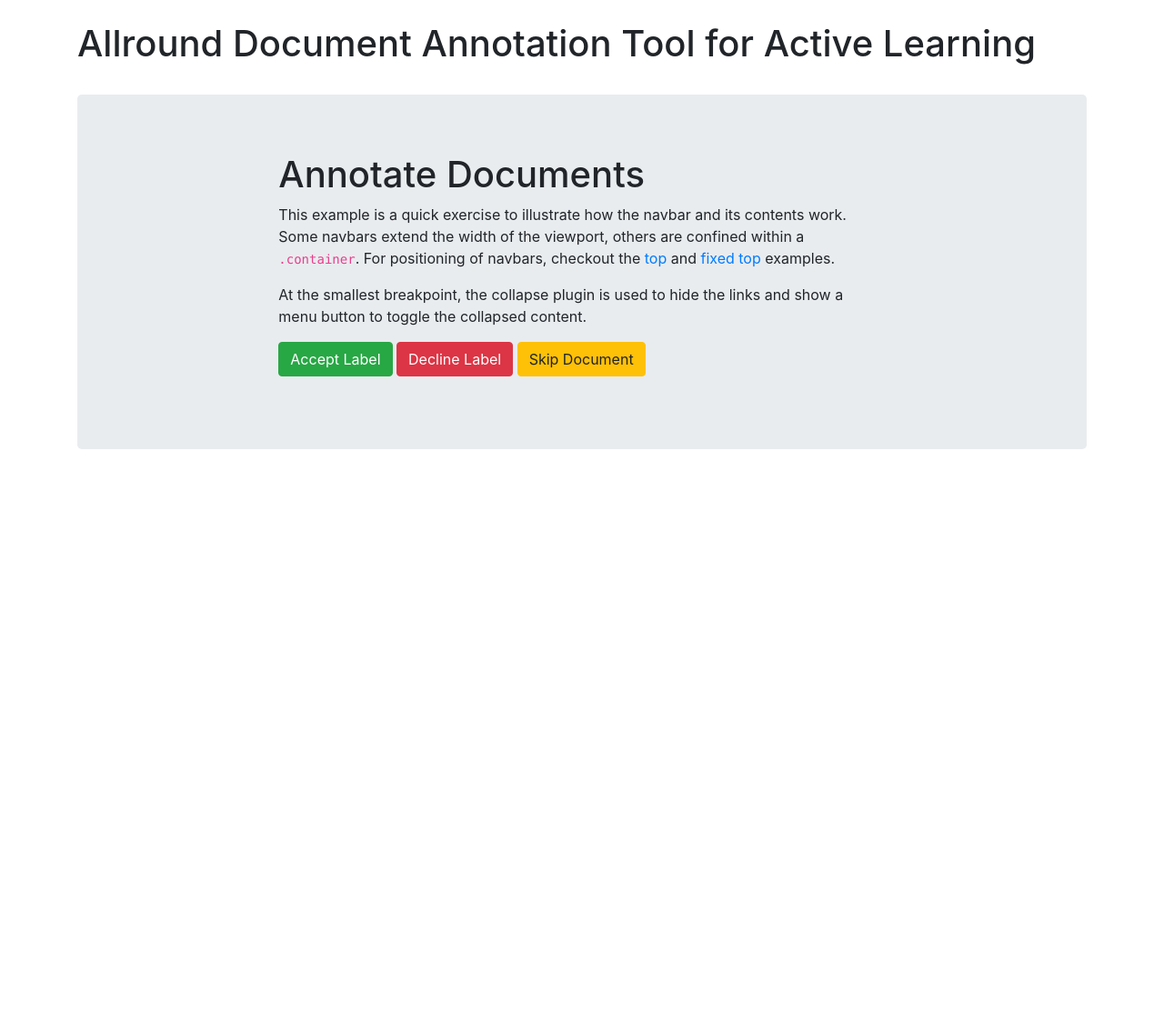
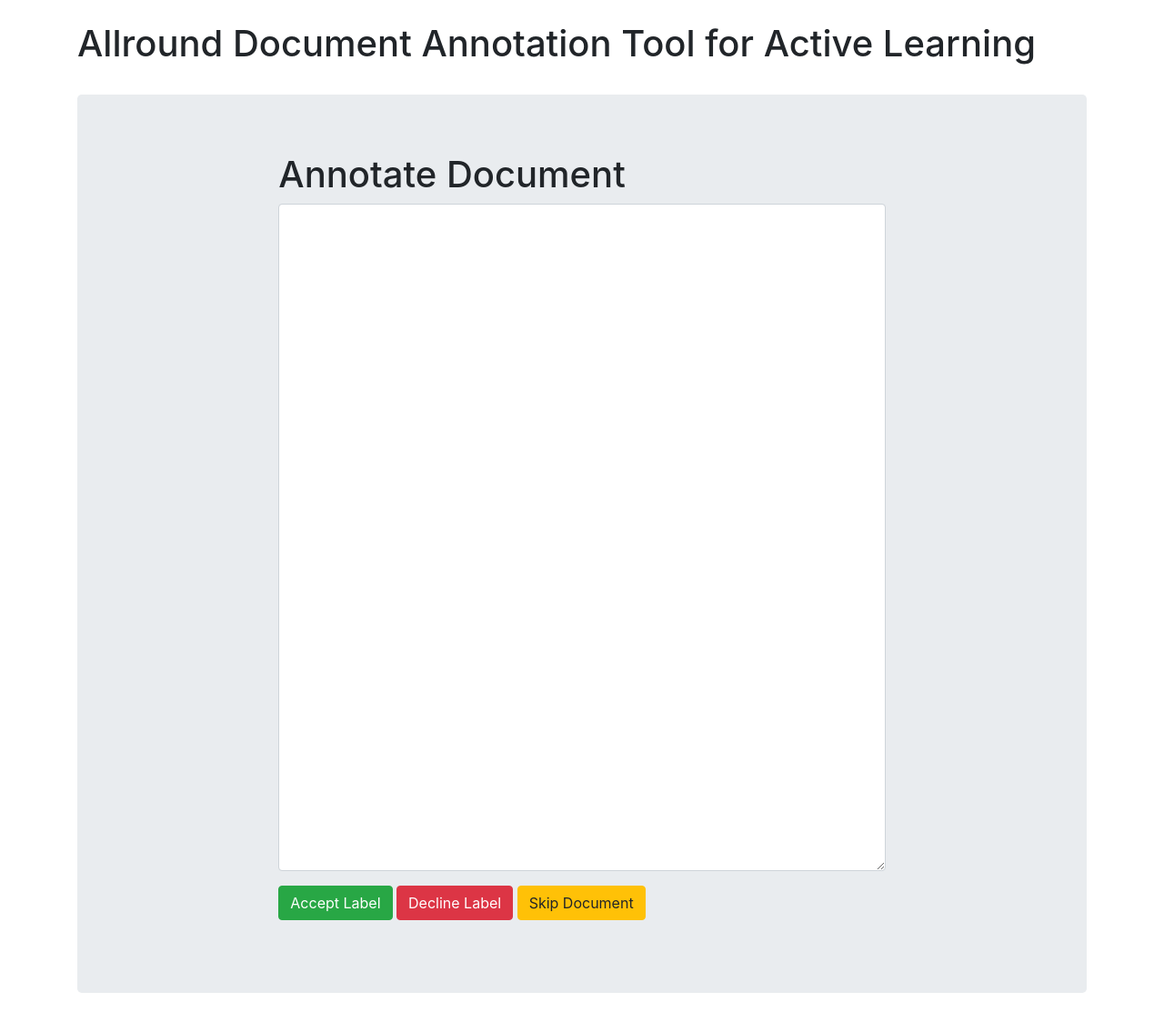
Before and after one commit to rworreby/adato, a Flask app: page / in a window 1280 px wide. Shown: the part 56-1180 px from the top of the page at 91% size. Before the commit the page ends 550 px from the top, so only its background shows below. Run offline with Flask 2, Linux system fonts and the light colour scheme; some libraries are stand-ins or nearby versions.

Commit message:
add text area to label page

```diff
--- a/app/templates/index.html
+++ b/app/templates/index.html
@@ -11,9 +11,11 @@
 <main role="main">
     <div class="jumbotron">
         <div class="col-sm-8 mx-auto">
-            <h1>Annotate Documents</h1>
-            <p>This example is a quick exercise to illustrate how the navbar and its contents work. Some navbars extend the width of the viewport, others are confined within a <code>.container</code>. For positioning of navbars, checkout the <a href="/docs/4.5/examples/navbar-static/">top</a> and <a href="/docs/4.5/examples/navbar-fixed/">fixed top</a> examples.</p>
-            <p>At the smallest breakpoint, the collapse plugin is used to hide the links and show a menu button to toggle the collapsed content.</p>
+            <h1>Annotate Document</h1>
+            <div class="form-group">
+                <!-- <label for="exampleFormControlTextarea1">Example textarea</label> -->
+                <textarea class="form-control" id="exampleFormControlTextarea1" rows="30"></textarea>
+            </div>
             <p>
                 <a class="btn btn-success btn-large" href="" role="button">Accept Label</a>
                 <a class="btn btn-danger btn-large" href="" role="button">Decline Label</a>
```
